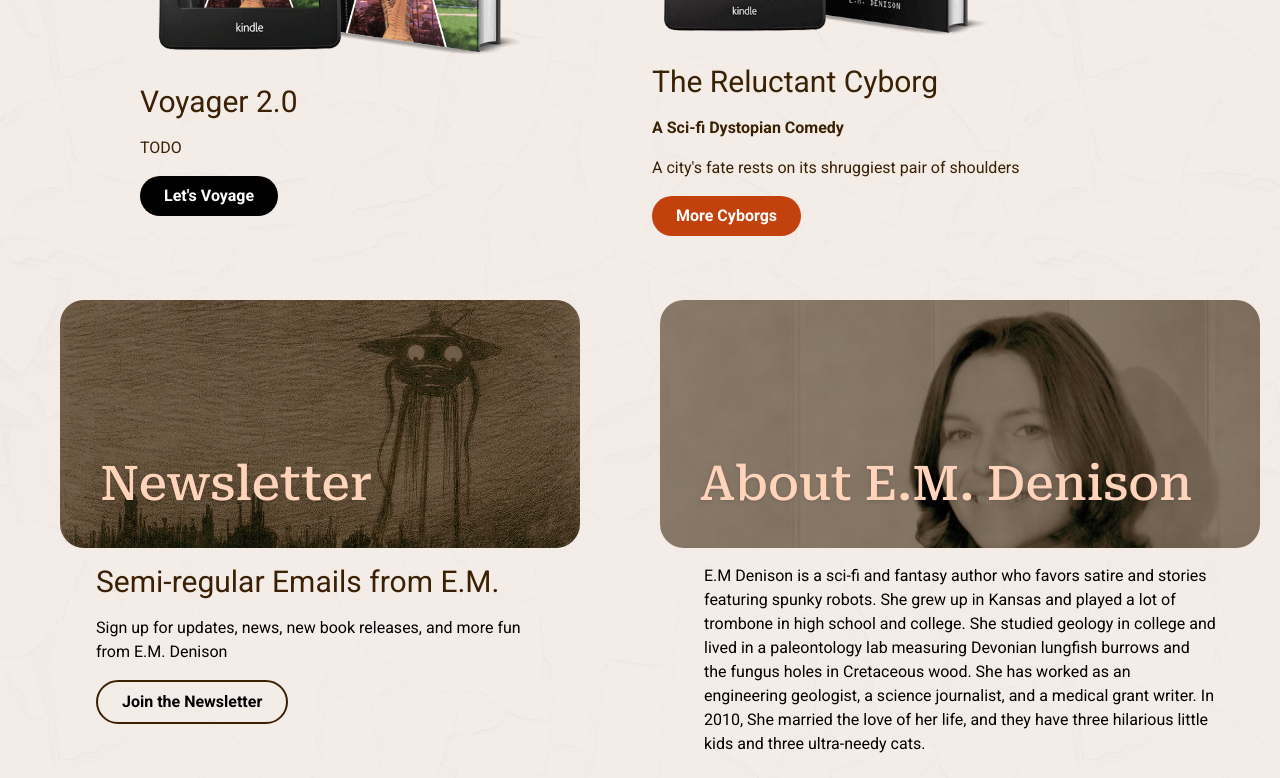
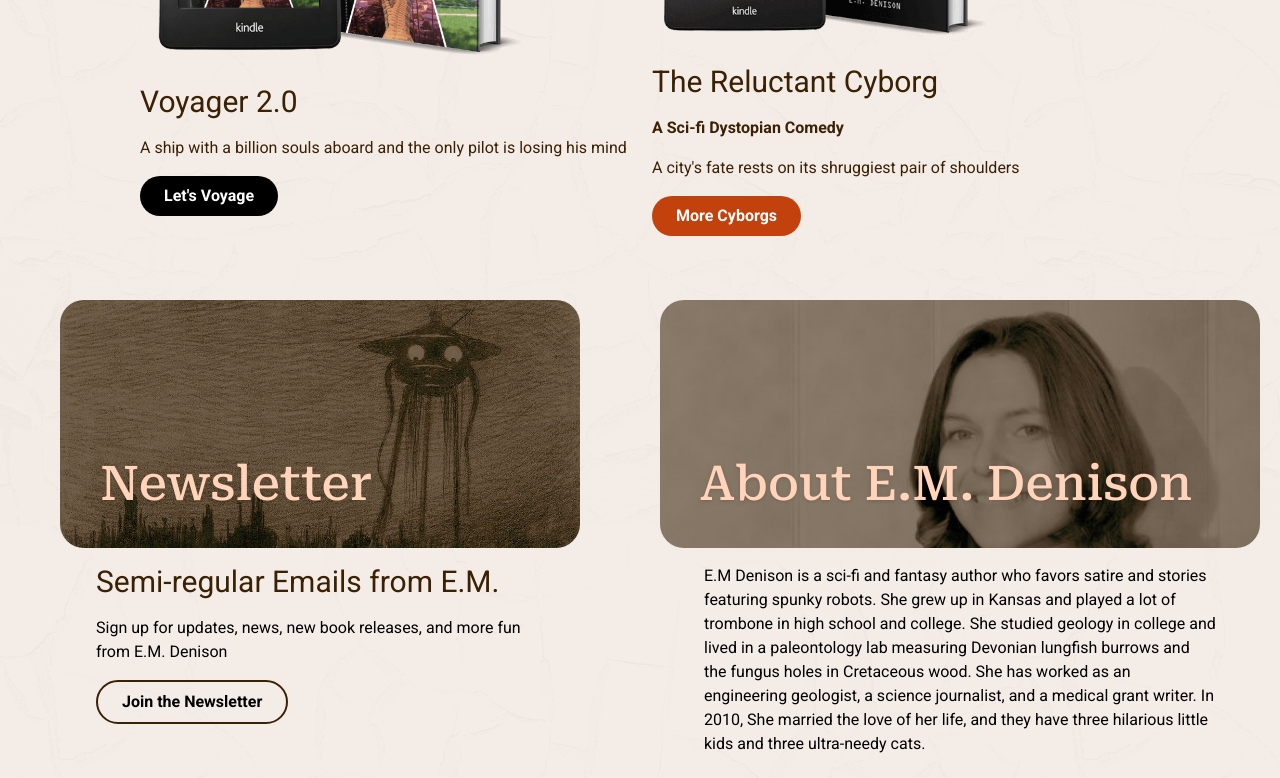
Before and after one commit to moshner/emdenison.com, a React (Vite) app: page / in a window 1280 px wide. Shown: the part 840-1618 px from the top of the page. Built offline with nearby package versions, Linux system fonts and the light colour scheme; a web font is replaced by a local one.

Commit message:
fix: added short description back

```diff
--- a/src/components/schema/voyager2.0.ts
+++ b/src/components/schema/voyager2.0.ts
@@ -9,7 +9,7 @@ const paperbackStructuredData = {
     "bookFormat": "Paperback",
     "name": "Voyager 2.0",
     "abstract": "In the distant future a beachball-sized spacecraft hurtles through deep space, launched from a dying Earth and populated by billions of thinking, feeling AI 'souls'—bodyless people created to traverse the stars, the digital descendants of the human race.",
-    "description": "TODO",
+    "description": "A ship with a billion souls aboard and the only pilot is losing his mind",
     "author": {
       "@type": "Person",
       "name": "E.M. Denison",
```
